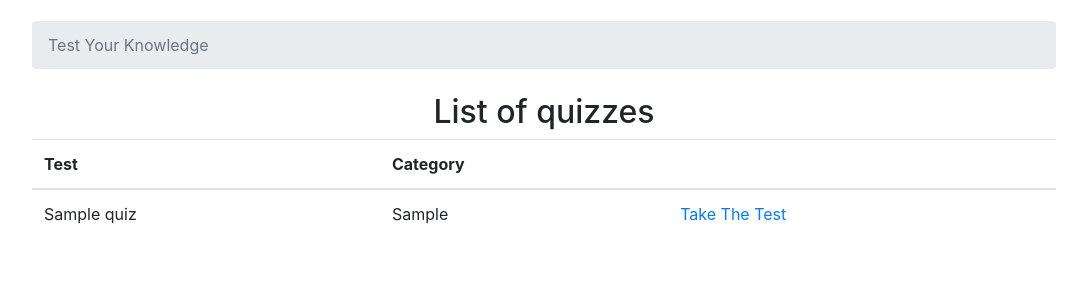
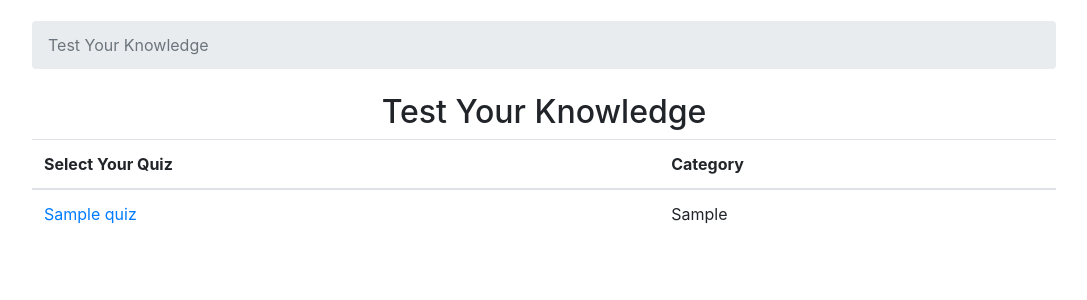
Before and after one commit to vamiller12/prepfortech_prod, a Django app: page /quiz/ in a window 1280 px wide. Shown: the part 56-356 px from the top of the page, without its empty margins (178-1265 px from the left). Run offline with Django 3.2, Linux system fonts and the light colour scheme; tables that the repository leaves empty hold one stand-in row (values such as "Sample post"); some libraries are stand-ins or nearby versions.

Commit message:
quiz results page styling

```diff
--- a/company/templates/quiz/quiz_list.html
+++ b/company/templates/quiz/quiz_list.html
@@ -18,15 +18,14 @@
 
 </style>
 <div align="center">
-<h2>{% trans "List of quizzes" %}</h2>
+<h2>{% trans "Test Your Knowledge" %}</h2>
     {% if quiz_list %}
 		<table class="table">
 
 		  <thead>
 			<tr>
-			  <th>{% trans "Test" %}</th>
+			  <th>{% trans "Select Your Quiz" %}</th>
 			  <th>{% trans "Category" %}</th>
-			  <th></th>
 			</tr>
 		  </thead>
 
@@ -35,12 +34,12 @@
         {% for quiz in quiz_list %}
 
   			<tr>
-			  <td>{{ quiz.title }}</td>
+			  <td>
+			  	<a href="{% url 'quiz_start_page' slug=quiz.url %}">
+			  {{ quiz.title }}
+			  	</a>
+			  </td>
 			  <td>{{ quiz.category }}</td>
-			  <td>
-				<a href="{% url 'quiz_start_page' slug=quiz.url %}">
-				  {% trans "Take The Test" %}
-				</a></td>
 			</tr>
 
         {% endfor %}
```
Also changed, not shown: company/templates/correct_answer.html (+7 -2 lines), company/templates/result.html (+4 -6 lines).
